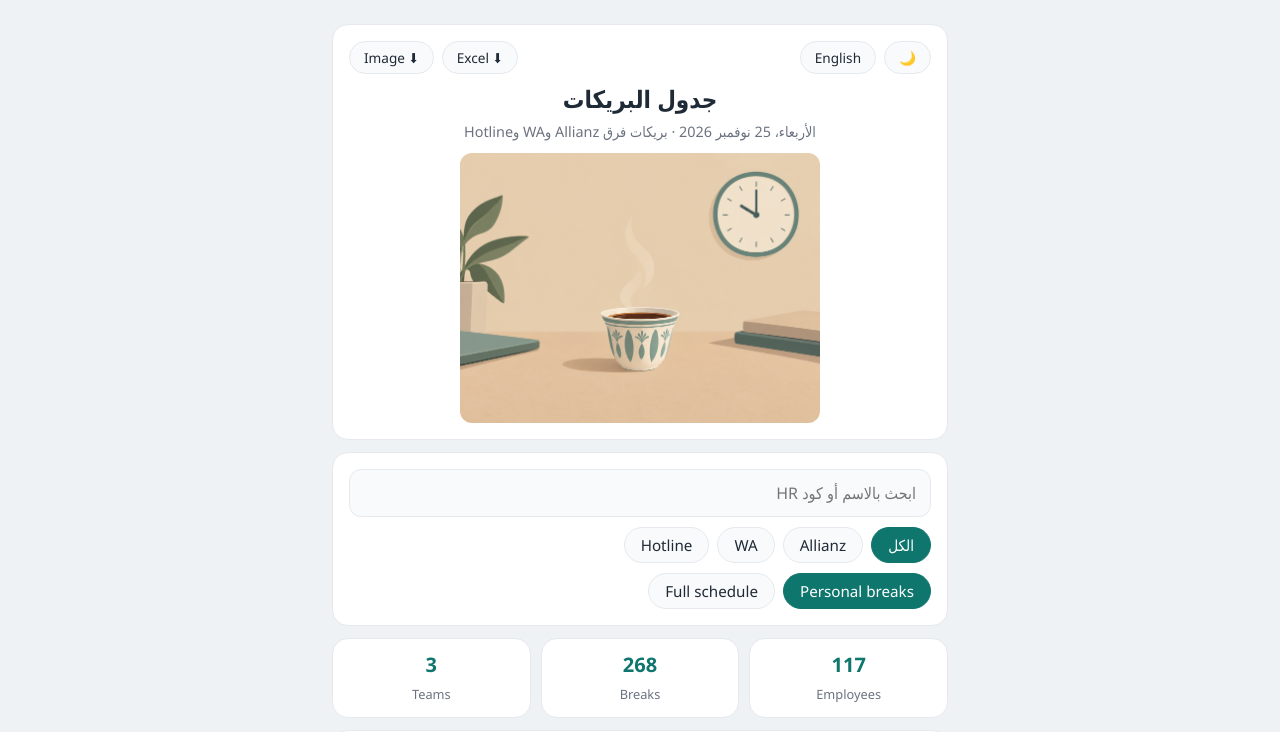
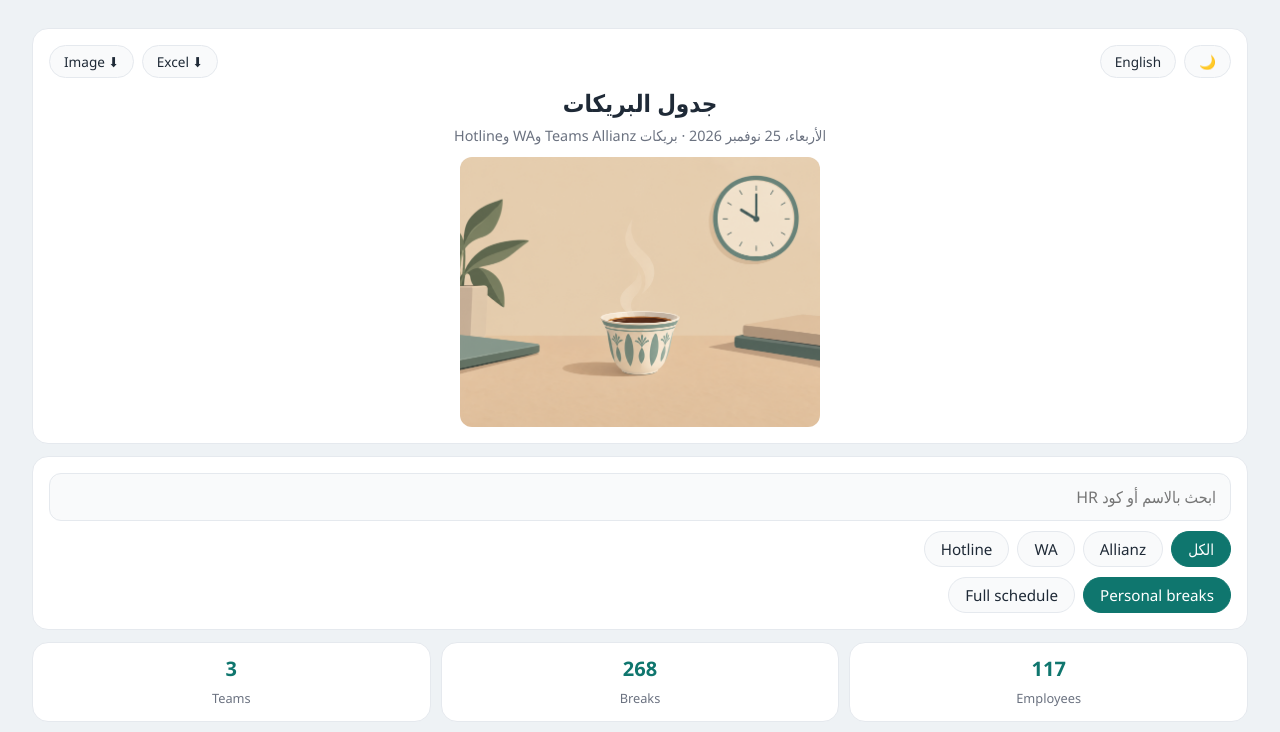
Before and after one commit to bvtndv78v4-prog/Breaks, a plain HTML site: page index.html in a window 1280 px wide. Shown: the top 732 px of the page. Drawn offline with Linux system fonts and the light colour scheme.

Commit message:
Teams subtitle, wider layout

```diff
--- a/app.css
+++ b/app.css
@@ -28,6 +28,10 @@ body {
   line-height: 1.6;
 }
 .page { max-width: 640px; margin: 0 auto; padding: 12px 12px 40px; }
+@media (min-width: 900px) {
+  .page { max-width: 1400px; padding: 16px 32px 48px; }
+  .page.narrow { max-width: 640px; }
+}
 .card {
   background: var(--card);
   border: 1px solid var(--line);
--- a/viewer.js
+++ b/viewer.js
@@ -19,7 +19,7 @@
       noBreak: "مفيش بريك متسجل", noShift: "الشيفت مش متسجل",
       shiftIs: "الشيفت ", shiftTo: " لـ ", min: "min",
       searchPh: "ابحث بالاسم أو كود HR",
-      daySub: "بريكات فرق Allianz وWA وHotline",
+      daySub: "بريكات Teams Allianz وWA وHotline",
       updatedPre: "آخر تحديث للبيانات: ",
       updatedPost: " بتوقيت القاهرة. أي تحديث جديد بيظهر هنا أول ما يتسجّل.",
       dlExcel: "⬇ Excel", dlImage: "Image",
```
Also changed, not shown: admin.html (+1 -1 lines).
